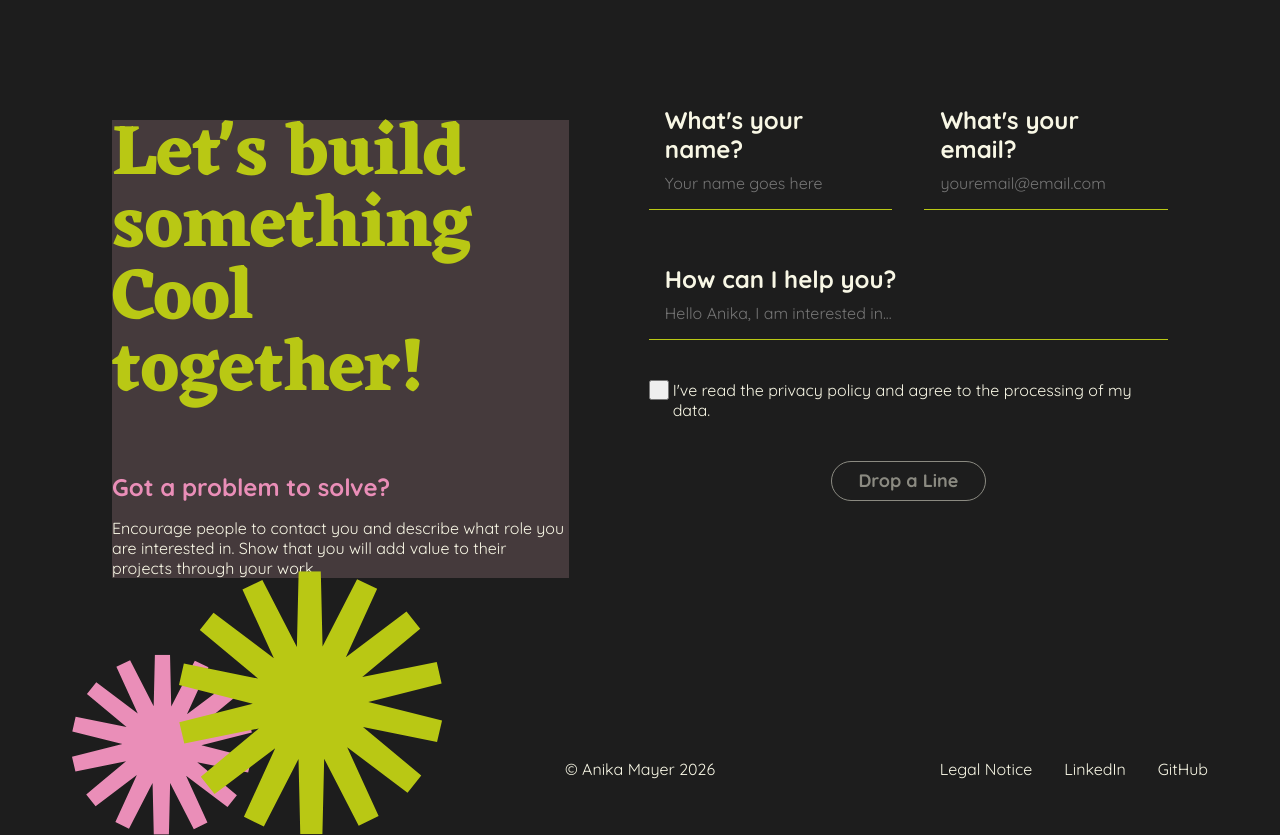
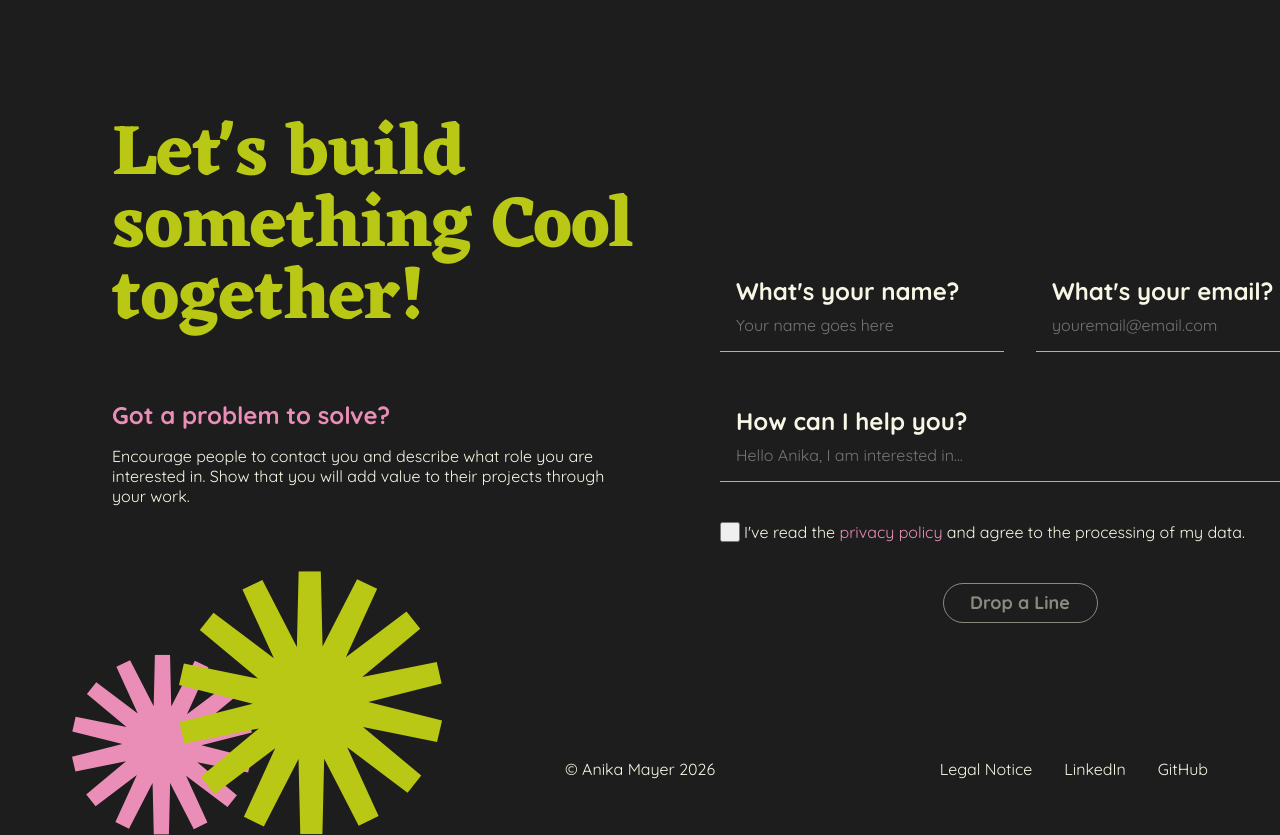
Before and after one commit to AnikaMayer/Portfolio, an Angular app: page / in a window 1280 px wide. Shown: the part 4040-4875 px from the top of the page. Built offline with nearby package versions, Linux system fonts and the light colour scheme.

Commit message:
style: input-boxes-styling and position contact-section-boxes

```diff
--- a/src/app/pages/main/main-components/contact/contact.scss
+++ b/src/app/pages/main/main-components/contact/contact.scss
@@ -4,7 +4,10 @@
   @include sectionStart($bgDark, $textLight);
 
   .content {
-    display: flex;
+    width: 100%;
+    height: 80%;
+    display: grid;
+    grid-template-columns: 1fr 1fr;
     gap: 80px;
   }
 
@@ -13,7 +16,6 @@
     display: flex;
     flex-direction: column;
     gap: 64px;
-    background-color: rgba(255, 192, 203, 0.178);
 
     h2 {
       @include headline;
@@ -36,6 +38,7 @@
 
   &__form {
     width: 600px;
+    align-self: flex-end;
     height: 370px;
     display: flex;
     flex-direction: column;
@@ -46,36 +49,10 @@
       display: flex;
       // justify-content: space-between;
       gap: 32px;
-
-      > div {
-        width: 50%;
-        height: 90px;
-        padding: 16px;
-        display: flex;
-        flex-direction: column;
-        justify-content: flex-end;
-        gap: 10px;
-        border-bottom: 1px solid $highlightLight;
-
-        h3 {
-          line-height: 120%;
-          font-weight: 700;
-          font-size: 24px;
-        }
-
-        input {
-          background: none;
-          border: none;
-          font-family: Quicksand;
-          font-size: 16px;
-          line-height: 120%;
-          color: rgba(248, 247, 229, 1);
-        }
-      }
     }
 
-    &--mail {
-      width: 100%;
+    &--input {
+      width: 50%;
       height: 90px;
       padding: 16px;
       display: flex;
@@ -88,6 +65,10 @@
         line-height: 120%;
         font-weight: 700;
         font-size: 24px;
+
+        &:hover {
+          color: $highlightMedium;
+        }
       }
 
       input {
@@ -96,8 +77,12 @@
         font-family: Quicksand;
         font-size: 16px;
         line-height: 120%;
-        color: rgba(248, 247, 229, 1);
+        color: $textLight;
       }
+    }
+
+    &--mail {
+      width: 100%;
     }
 
     &--send {
@@ -112,8 +97,13 @@
         justify-content: flex-start;
         gap: 4px;
 
-        p span {
+        p a {
           color: $highlightMedium;
+
+          &:hover {
+            color: $textLight;
+            font-weight: 700;
+          }
         }
 
         button {
```
